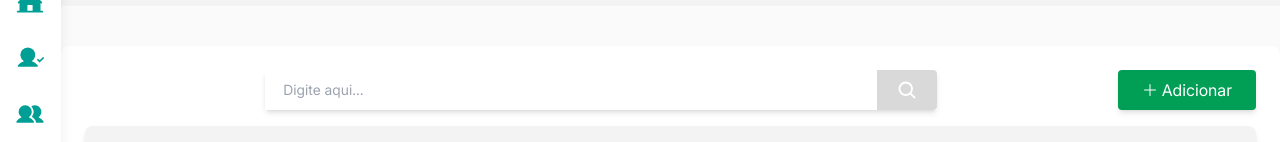
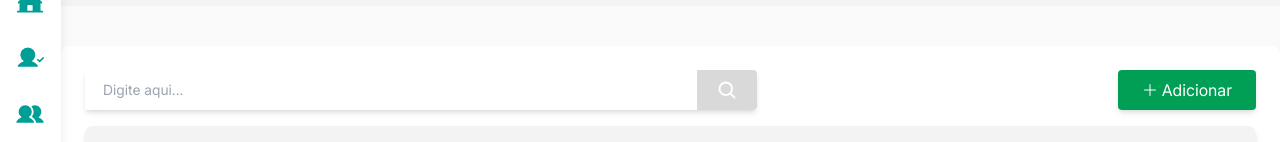
Before and after one commit to Fatec-ADS-AMS2024/SeniorCareManager-Frontend, a React (Vite) app in the folder SeniorCareManagerFrontend/: page /registrations/religionregistration in a window 1280 px wide. Shown: the part 186-328 px from the top of the page. Built offline with nearby package versions, Linux system fonts and the light colour scheme; no server answers.

Commit message:
:lipstick: feat: Arrumando estilo SearchBar

```diff
--- a/SeniorCareManagerFrontend/src/components/SearchBar/index.tsx
+++ b/SeniorCareManagerFrontend/src/components/SearchBar/index.tsx
@@ -22,7 +22,7 @@ export default function SearchBar({ placeholder, action }: SearchBarProps) {
   };
 
   return (
-    <div className="flex justify-center items-center w-full">
+    <div className="w-full">
       {/* Search bar */}
       {/* Formulário de pesquisa */}
       <form className="flex w-full max-w-2xl shadow-md">
```
